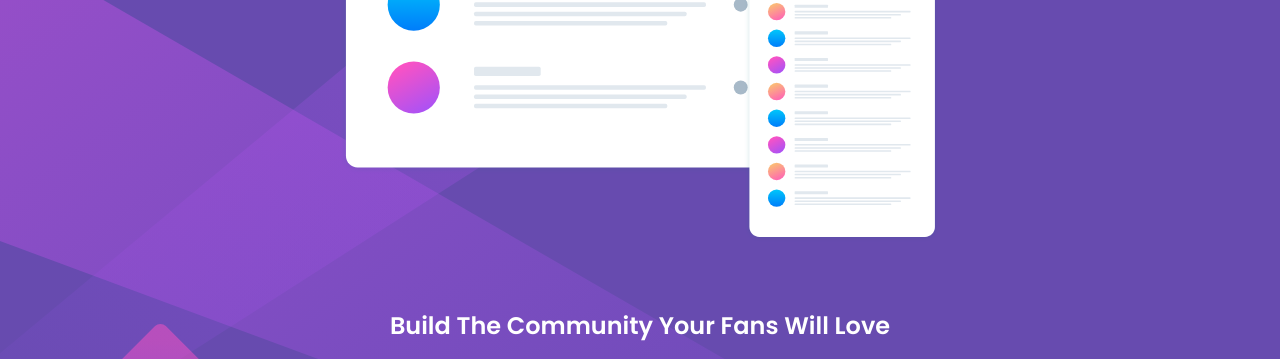
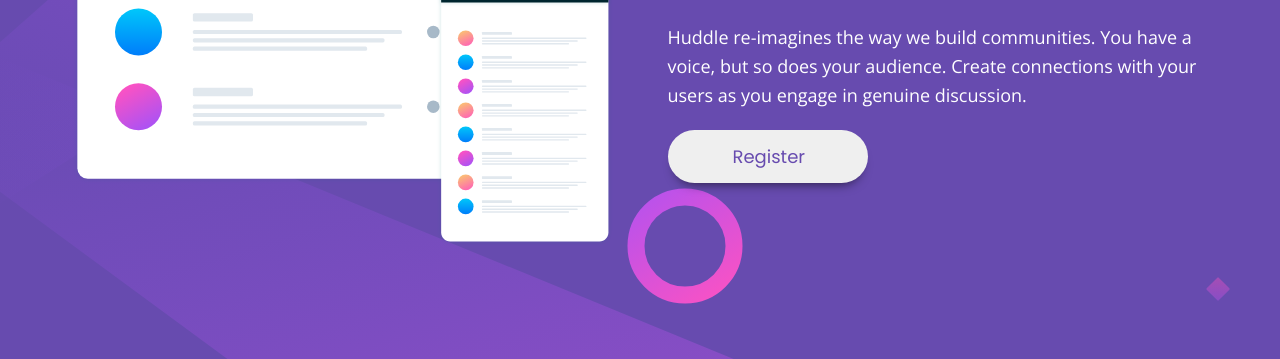
Before and after one commit to mahdipratama/huddle-landing-page-with-single-introductory-section-master, a plain HTML site: page index.html in a window 1280 px wide. Shown: the part 317-676 px from the top of the page. Drawn offline with nearby package versions, Linux system fonts and the light colour scheme.

Commit message:
finish styling mtab and desktop layout

```diff
--- a/app/scss/components/_footer.scss
+++ b/app/scss/components/_footer.scss
@@ -24,4 +24,13 @@
       color: var(--hover-bg);
     }
   }
+
+  @include breakpoint-up(large) {
+    margin-left: auto;
+
+    &__icon {
+      width: rem(41);
+      height: rem(41);
+    }
+  }
 }
--- a/app/scss/components/_header.scss
+++ b/app/scss/components/_header.scss
@@ -11,4 +11,14 @@
       height: auto;
     }
   }
+
+  @include breakpoint-up(medium) {
+    .logo {
+      max-width: rem(207);
+    }
+  }
+
+  @include breakpoint-up(large) {
+    margin-bottom: rem(63);
+  }
 }
--- a/app/scss/components/_hero.scss
+++ b/app/scss/components/_hero.scss
@@ -49,4 +49,43 @@
       }
     }
   }
+
+  @include breakpoint-up(medium) {
+    &__cta {
+      max-width: rem(300);
+    }
+  }
+
+  @include breakpoint-up(large) {
+    text-align: left;
+
+    &__description {
+      margin-bottom: 0;
+
+      & h1 {
+        font-size: rem(40);
+        margin-bottom: rem(35);
+      }
+
+      & p {
+        font-size: rem(18);
+        margin-bottom: rem(20);
+      }
+    }
+
+    &__img {
+      margin: 0;
+    }
+
+    &__cta {
+      max-width: rem(200);
+      height: rem(56);
+      margin: 0;
+
+      & button {
+        padding: rem(13) rem(65);
+        font-size: rem(18);
+      }
+    }
+  }
 }
--- a/app/scss/globals/_boilerplate.scss
+++ b/app/scss/globals/_boilerplate.scss
@@ -21,4 +21,11 @@
   background-size: contain;
 
   color: var(--text-color);
+
+  @include breakpoint-up(large) {
+    background-image: url('/images/bg-desktop.svg');
+    background-repeat: no-repeat;
+    background-position: center center;
+    background-size: cover;
+  }
 }
--- a/app/scss/globals/_layout.scss
+++ b/app/scss/globals/_layout.scss
@@ -6,8 +6,19 @@
   justify-content: center;
 
   padding: rem(24) rem(35);
+
+  @include breakpoint-up(large) {
+    padding: rem(58) rem(72);
+  }
 }
 
 .container {
   max-width: rem(600);
+
+  @include breakpoint-up(large) {
+    max-width: rem(1300);
+    display: grid;
+    grid-template-columns: 1fr 1fr;
+    gap: rem(55);
+  }
 }
--- a/index.html
+++ b/index.html
@@ -34,12 +34,12 @@
         Huddle re-imagines the way we build communities. You have a voice, but so does your audience.
         Create connections with your users as you engage in genuine discussion.
       </p>
-    </div>
-    <div class="hero__cta">
-      <button>Register</button>
+      <div class="hero__cta">
+        <button>Register</button>
+      </div>
     </div>
   </main>
-  <footer class="footer">
+  <footer class="footer container">
     <a class="footer__icon" href="#">
       <i class="fa-brands fa-facebook-f"></i>
     </a>
```
Also changed, not shown: dist/style.css, 1 other file.
